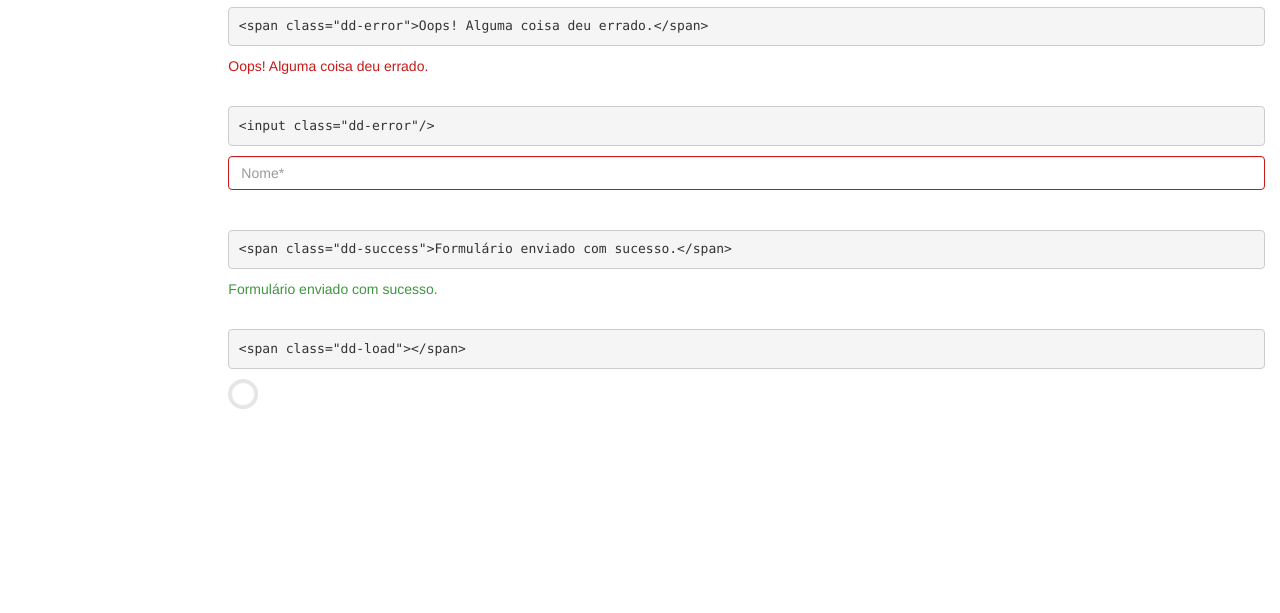
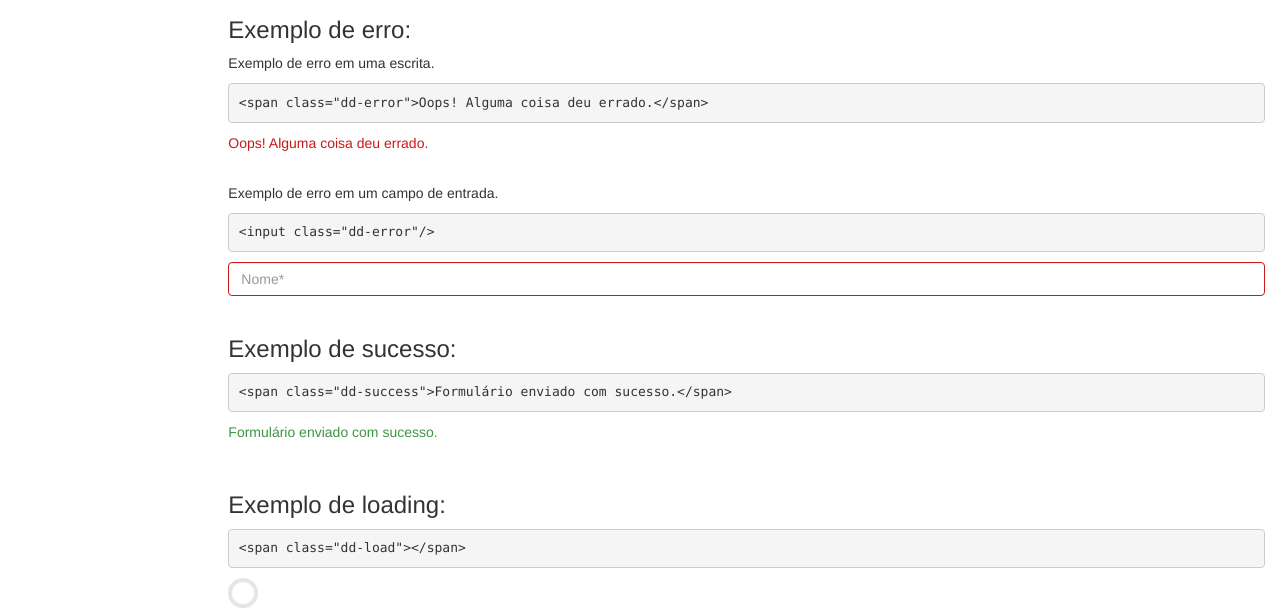
Before and after one commit to nncl/Din-Style, a website: page index.html in a window 1280 px wide. Shown: the part 315-928 px from the top of the page. Before the commit the page ends 800 px from the top, so only its background shows below. Drawn offline with nearby package versions, Linux system fonts and the light colour scheme; files that its build step writes are made by us from their sources.

Commit message:
Separação de conteúdo

```diff
--- a/index.html
+++ b/index.html
@@ -43,6 +43,8 @@
               <h1>Formulários</h1>
             </header>
 
+            <h3>Exemplo de erro:</h3>
+            <p>Exemplo de erro em uma escrita.</p>
             <pre class="pre-scrollable">&lt;span class="dd-error"&gt;Oops! Alguma coisa deu errado.&lt;/span&gt;</pre>
             <p class="dd-error">
               Oops! Alguma coisa deu errado.
@@ -50,12 +52,13 @@
 
             <br/>
 
+            <p>Exemplo de erro em um campo de entrada.</p>
             <pre class="pre-scrollable">&lt;input class="dd-error"/&gt;</pre>
             <input class="dd-error form-control" placeholder="Nome*"></input>
 
             <br/>
-            <br/>
 
+            <h3>Exemplo de sucesso:</h3>
             <pre class="pre-scrollable">&lt;span class="dd-success"&gt;Formulário enviado com sucesso.&lt;/span&gt;</pre>
             <p class="dd-success">
               Formulário enviado com sucesso.
@@ -63,6 +66,7 @@
 
             <br/>
 
+            <h3>Exemplo de loading:</h3>
             <pre class="pre-scrollable">&lt;span class="dd-load"&gt;&lt;/span&gt;</pre>
             <span class="dd-load"></span>
 
```
